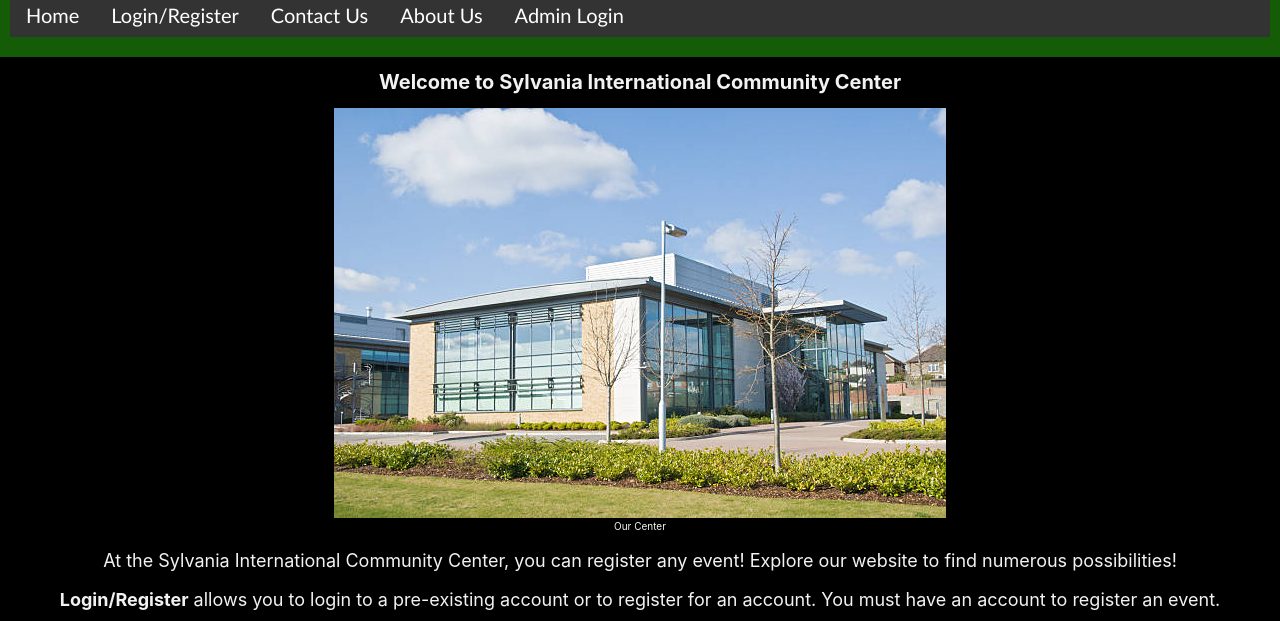
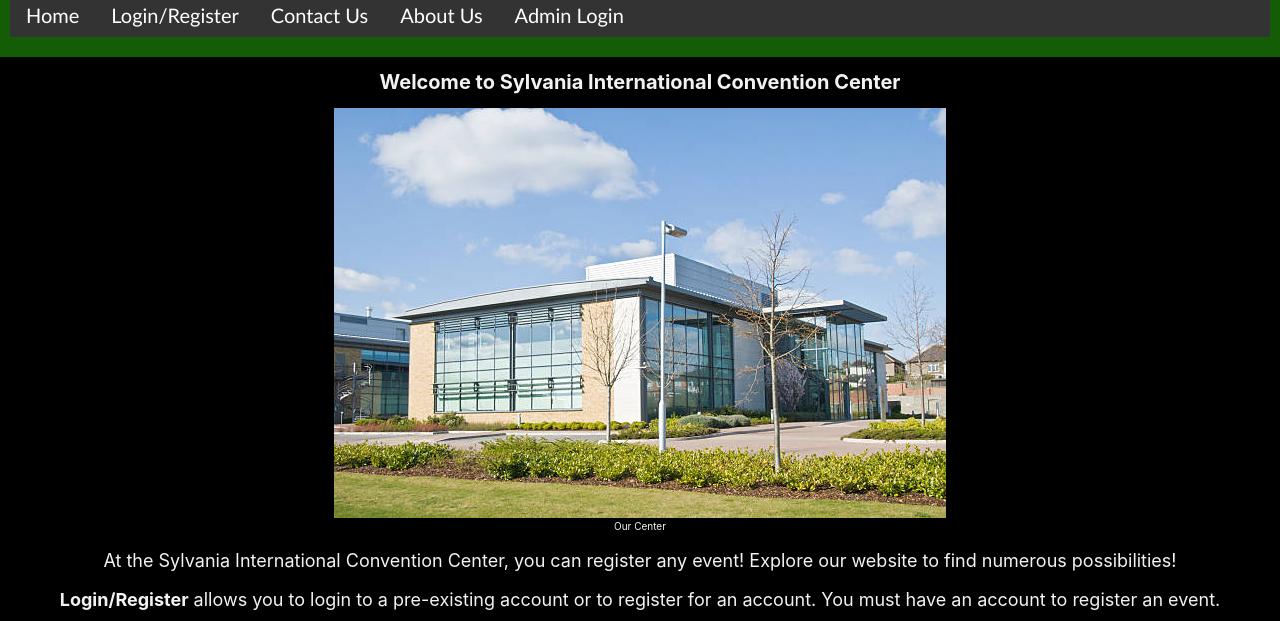
Before and after one commit to LiamGallagher03/touchofclassevents, a React (Create React App) app: page / in a window 1280 px wide. Shown: the part 149-770 px from the top of the page. Built offline with nearby package versions, Linux system fonts and the light colour scheme.

Commit message:
convention

```diff
--- a/src/Components/Tabs/Home.js
+++ b/src/Components/Tabs/Home.js
@@ -1,10 +1,10 @@
 function Home() {
     return (
         <div>
-            <h1>Welcome to Sylvania International Community Center</h1>
-            <img src="communitycenter.jpg" alt="Community Center"></img>
+            <h1>Welcome to Sylvania International Convention Center</h1>
+            <img src="communitycenter.jpg" alt="Convention Center"></img>
             <figcaption>Our Center</figcaption>
-            <p>At the Sylvania International Community Center, you can register any event! Explore our website to find numerous possibilities!</p>
+            <p>At the Sylvania International Convention Center, you can register any event! Explore our website to find numerous possibilities!</p>
             <p><strong>Login/Register</strong> allows you to login to a pre-existing account or to register for an account. You must have an account to register an event.</p>
             <p><strong>Contact Us</strong> Any questions? Please contact us!</p>
             <p><strong>About us</strong> Find out more about our history that is totally NOT made up!</p>
```
